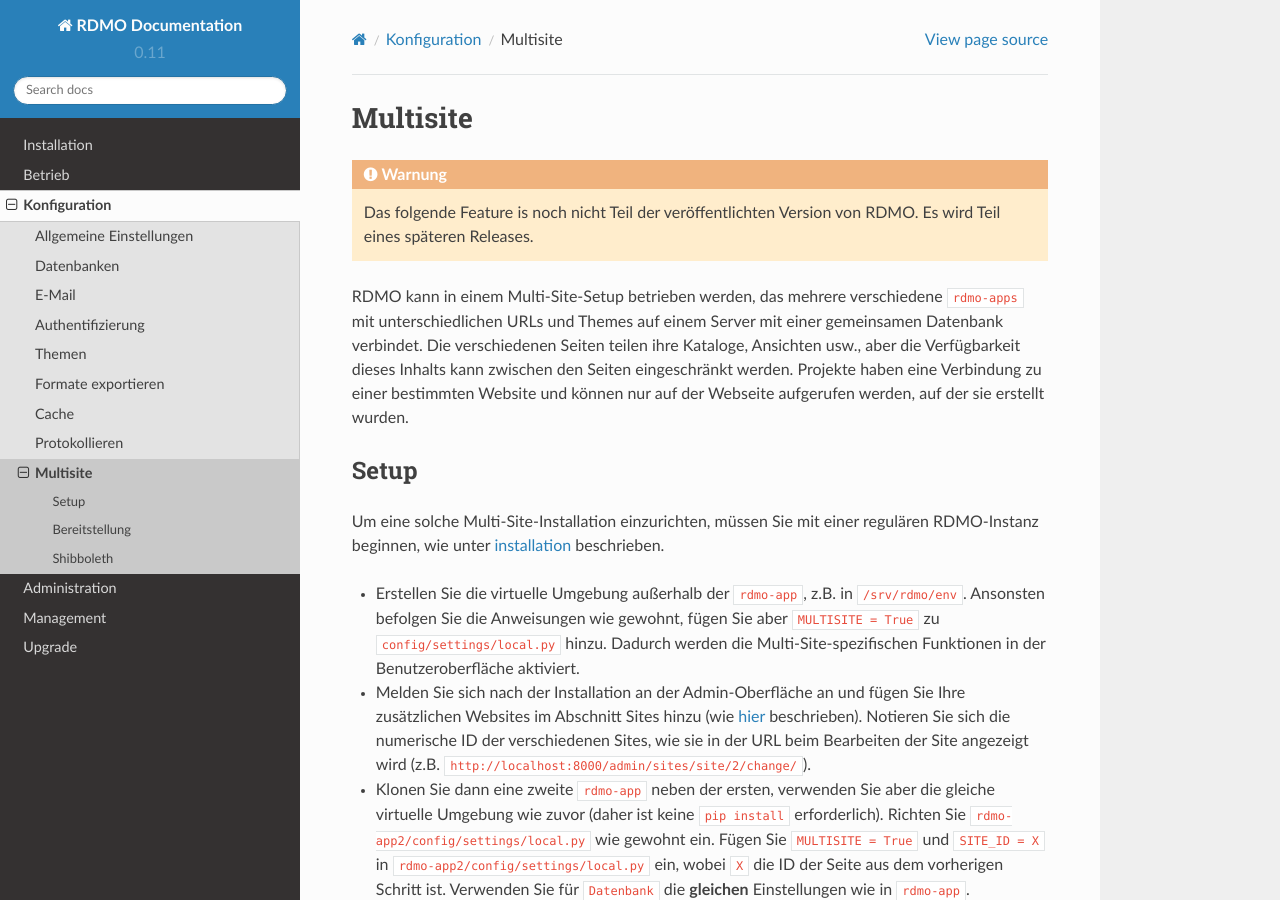
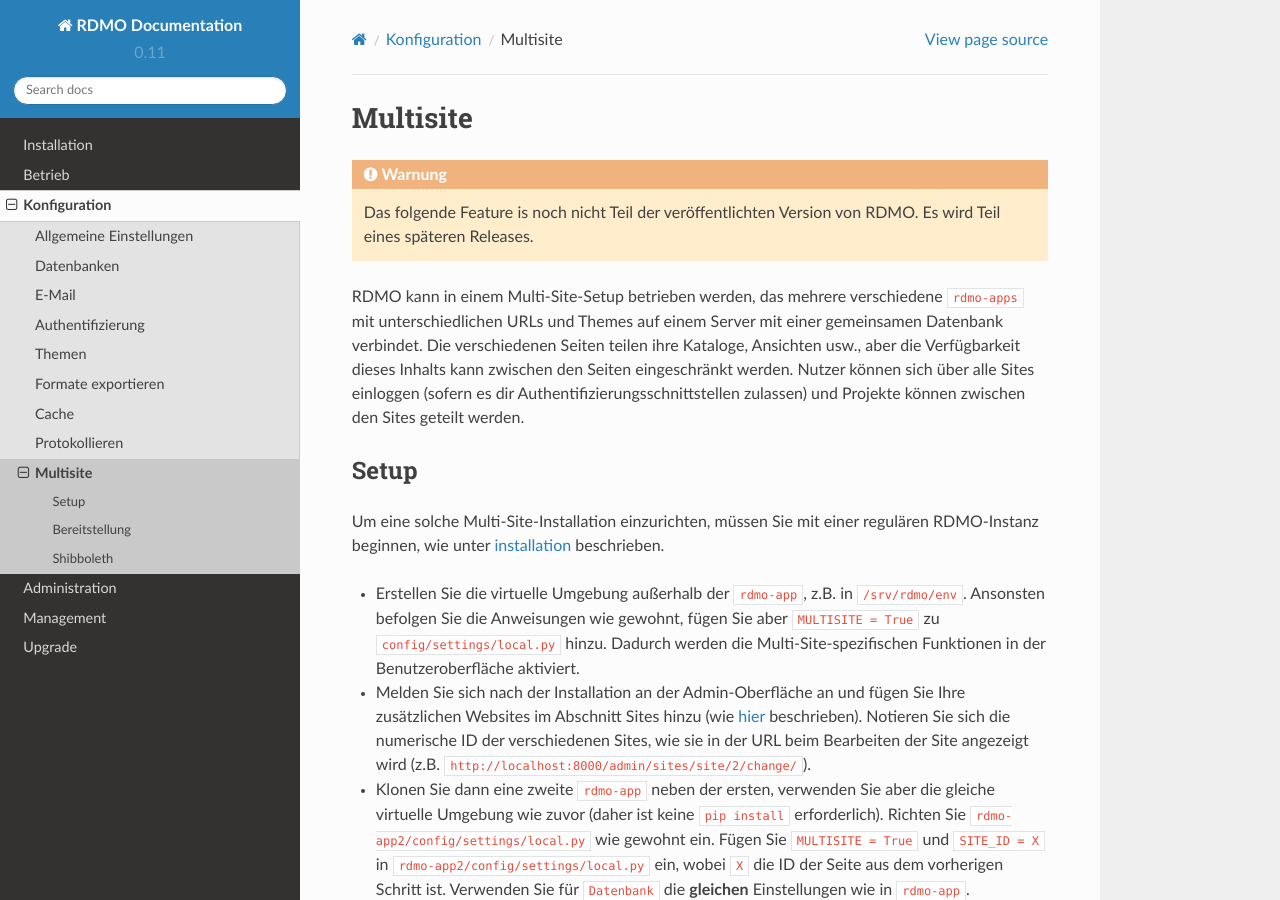
Before and after one commit to rdmorganiser/rdmo-docs-de, a Sphinx documentation site: the page built from docs/configuration/multisite.md, in a window 1280 px wide and 900 px high. Built offline with Sphinx 7.4.7 and the Read the Docs theme 2.0.0, drawn with Linux system fonts in a browser that asks for light colours.

Commit message:
Update multisite.md

````diff
--- a/docs/configuration/multisite.md
+++ b/docs/configuration/multisite.md
@@ -6,7 +6,7 @@
     Das folgende Feature is noch nicht Teil der veröffentlichten Version von RDMO. Es wird Teil eines späteren Releases.
 ```
 
-RDMO kann in einem Multi-Site-Setup betrieben werden, das mehrere verschiedene `rdmo-apps` mit unterschiedlichen URLs und Themes auf einem Server mit einer gemeinsamen Datenbank verbindet. Die verschiedenen Seiten teilen ihre Kataloge, Ansichten usw., aber die Verfügbarkeit dieses Inhalts kann zwischen den Seiten eingeschränkt werden. Projekte haben eine Verbindung zu einer bestimmten Website und können nur auf der Webseite aufgerufen werden, auf der sie erstellt wurden.
+RDMO kann in einem Multi-Site-Setup betrieben werden, das mehrere verschiedene `rdmo-apps` mit unterschiedlichen URLs und Themes auf einem Server mit einer gemeinsamen Datenbank verbindet. Die verschiedenen Seiten teilen ihre Kataloge, Ansichten usw., aber die Verfügbarkeit dieses Inhalts kann zwischen den Seiten eingeschränkt werden. Nutzer können sich über alle Sites einloggen (sofern es dir Authentifizierungsschnittstellen zulassen) und Projekte können zwischen den Sites geteilt werden.
 
 Setup
 -----
````
